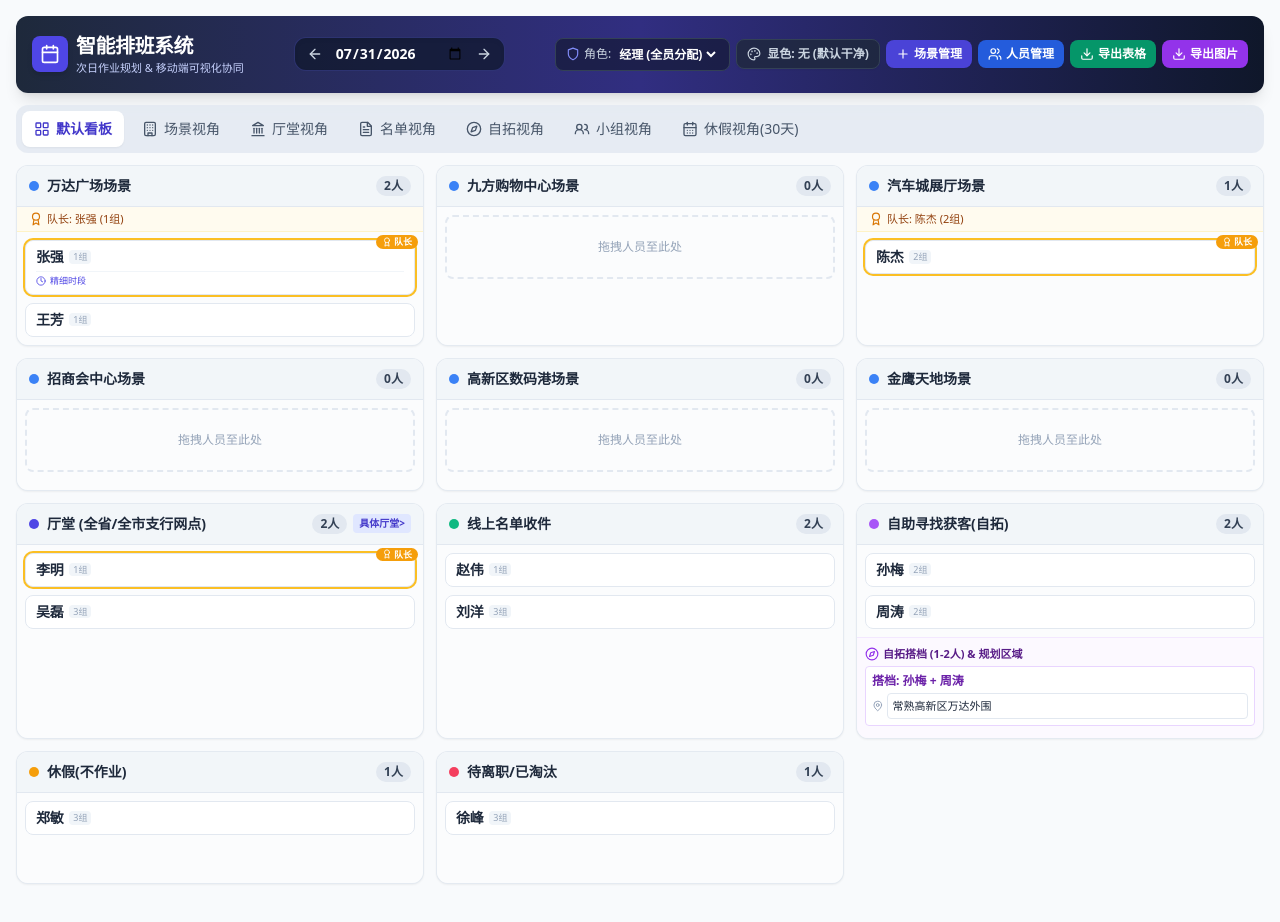
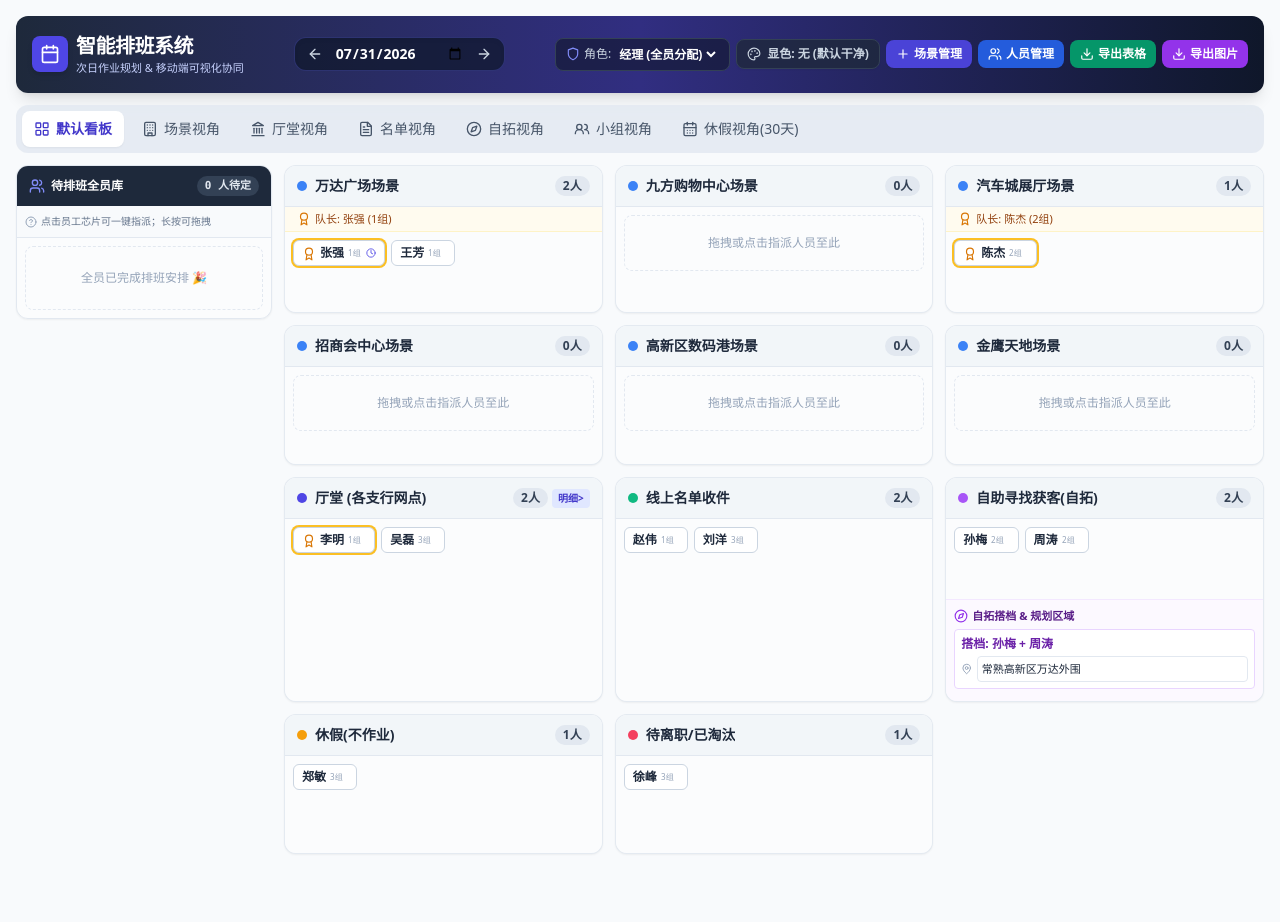
Before and after one commit to lijiayyq-afk/roster-system, a React (Vite) app: page / in a window 1280 px wide. Shown: the top 922 px of the page. Built offline with nearby package versions, Linux system fonts and the light colour scheme.

Commit message:
ux: refactor to micro-chip staff style, add unassigned personnel sidebar pool, and dual drag+click-to-assign experience

```diff
--- a/src/components/BoardView.tsx
+++ b/src/components/BoardView.tsx
@@ -4,7 +4,7 @@ import { AuthUser, ColorHighlightMode, DailySchedule, Direction, Staff } from '.
 import { PersonCard } from './PersonCard';
 import { canEditStaff } from '../models/PermissionModel';
 import { sortStaffWithCaptain } from '../models/StaffModel';
-import { Award, Compass, MapPin } from 'lucide-react';
+import { Award, Compass, MapPin, Users, HelpCircle, ArrowRightLeft } from 'lucide-react';
 
 interface BoardViewProps {
   isDefaultBoardView: boolean;
@@ -39,7 +39,7 @@ export const BoardView: React.FC<BoardViewProps> = ({
       const s = new Sortable(container as HTMLElement, {
         group: 'roster-board',
         animation: 150,
-        touchStartThreshold: 5,
+        touchStartThreshold: 3,
         ghostClass: 'opacity-40',
         onEnd: (evt) => {
           const { item, from, to, oldIndex } = evt;
@@ -71,6 +71,9 @@ export const BoardView: React.FC<BoardViewProps> = ({
       sortables.forEach((s) => s.destroy());
     };
   }, [directions, schedule, authUser, staffList]);
+
+  // 获取未安排/全员库人员 (未设置 directionId 或在未安排池)
+  const unassignedStaffList = staffList.filter((s) => !schedule.assignments[s.id]);
 
   const getStaffForDirection = (dirId: string): Staff[] => {
     const assignedIds = Object.entries(schedule.assignments)
@@ -104,13 +107,60 @@ export const BoardView: React.FC<BoardViewProps> = ({
   }
 
   return (
-    <div id="board-view-export" className="grid grid-cols-1 md:grid-cols-2 lg:grid-cols-3 gap-3">
+    <div id="board-view-export" className="flex flex-col lg:flex-row gap-3 items-start">
+
+      {/* 左侧/顶部【待排班全员人员库】面板 (从此拖拽/点击即可指派到场景) */}
+      <div className="w-full lg:w-64 bg-white rounded-xl border border-slate-200 shadow-sm overflow-hidden flex-shrink-0">
+        <div className="px-3 py-2.5 bg-slate-800 text-white flex items-center justify-between">
+          <div className="flex items-center space-x-1.5 font-bold text-xs">
+            <Users className="w-4 h-4 text-indigo-400" />
+            <span>待排班全员库</span>
+          </div>
+          <span className="text-[11px] bg-slate-700 text-slate-200 font-mono font-bold px-2 py-0.5 rounded-full">
+            {unassignedStaffList.length} 人待定
+          </span>
+        </div>
+
+        <div className="p-2 text-[10px] text-slate-500 bg-slate-50 border-b border-slate-200 flex items-center">
+          <HelpCircle className="w-3 h-3 text-slate-400 mr-1 flex-shrink-0" />
+          <span>点击员工芯片可一键指派；长按可拖拽</span>
+        </div>
+
+        {/* 待排班人员容器 */}
+        <div
+          data-direction-id=""
+          className="drag-container p-2 max-h-48 lg:max-h-[70vh] overflow-y-auto flex flex-wrap gap-1.5 bg-slate-50/50 min-h-[80px]"
+        >
+          {unassignedStaffList.map((staff) => {
+            const canEdit = canEditStaff(authUser, staff);
+            return (
+              <PersonCard
+                key={staff.id}
+                staff={staff}
+                canEdit={canEdit}
+                colorMode={colorMode}
+                slotSchedule={schedule.slotAssignments[staff.id]}
+                onClickCard={onClickStaffCard}
+              />
+            );
+          })}
+
+          {unassignedStaffList.length === 0 && (
+            <div className="w-full h-16 flex items-center justify-center text-slate-400 text-xs text-center border border-dashed border-slate-200 rounded-lg">
+              全员已完成排班安排 🎉
+            </div>
+          )}
+        </div>
+      </div>
+
+      {/* 右侧【各场景/方向看板网格】 */}
+      <div className="flex-1 grid grid-cols-1 md:grid-cols-2 xl:grid-cols-3 gap-3 w-full">
         {displayDirections.map((dir) => {
           const isAggregateBranch = isDefaultBoardView && dir.category === 'branch';
 
           let assignedStaff: Staff[] = [];
           if (isAggregateBranch) {
-          const branchIds = directions.filter(d => d.category === 'branch').map(d => d.id);
+            const branchIds = directions.filter((d) => d.category === 'branch').map((d) => d.id);
             const assignedIds = Object.entries(schedule.assignments)
               .filter(([_, dId]) => branchIds.includes(dId))
               .map(([sId, _]) => sId);
@@ -124,8 +174,9 @@ export const BoardView: React.FC<BoardViewProps> = ({
           return (
             <div
               key={dir.id}
-            className="bg-white rounded-xl border border-slate-200/90 shadow-sm overflow-hidden flex flex-col"
+              className="bg-white rounded-xl border border-slate-200/90 shadow-sm overflow-hidden flex flex-col min-h-[140px]"
             >
+              {/* 方向 Header */}
               <div className="px-3 py-2.5 bg-slate-100/90 border-b border-slate-200 flex items-center justify-between">
                 <div className="flex items-center space-x-2">
                   <span
@@ -143,12 +194,12 @@ export const BoardView: React.FC<BoardViewProps> = ({
                         : 'bg-rose-500'
                     }`}
                   ></span>
-                <h3 className="font-bold text-sm text-slate-800 truncate max-w-[180px]">
-                  {isAggregateBranch ? '厅堂 (全省/全市支行网点)' : dir.name}
+                  <h3 className="font-bold text-sm text-slate-800 truncate max-w-[170px]">
+                    {isAggregateBranch ? '厅堂 (各支行网点)' : dir.name}
                   </h3>
                 </div>
 
-              <div className="flex items-center space-x-1.5">
+                <div className="flex items-center space-x-1">
                   <span className="text-xs bg-slate-200 text-slate-700 font-bold px-2 py-0.5 rounded-full">
                     {assignedStaff.length}人
                   </span>
@@ -156,14 +207,14 @@ export const BoardView: React.FC<BoardViewProps> = ({
                     <button
                       onClick={() => onSwitchToSpecificView('branch')}
                       className="text-[10px] bg-indigo-100 text-indigo-700 px-1.5 py-0.5 rounded font-semibold hover:bg-indigo-200"
-                    title="查看各支行具体分布"
                     >
-                    具体厅堂&gt;
+                      明细&gt;
                     </button>
                   )}
                 </div>
               </div>
 
+              {/* 队长信息 */}
               {captain && !isAggregateBranch && (
                 <div className="px-3 py-1 bg-amber-50/80 text-[11px] text-amber-800 flex items-center border-b border-amber-100">
                   <Award className="w-3.5 h-3.5 text-amber-600 mr-1 flex-shrink-0" />
@@ -171,9 +222,10 @@ export const BoardView: React.FC<BoardViewProps> = ({
                 </div>
               )}
 
+              {/* 场景人员 Drop 容器 (超紧凑横向流动网格排列 flex flex-wrap) */}
               <div
                 data-direction-id={dir.id}
-              className="drag-container p-2 flex-1 min-h-[90px] space-y-2 bg-slate-50/50"
+                className="drag-container p-2 flex-1 min-h-[80px] flex flex-wrap content-start gap-1.5 bg-slate-50/50"
               >
                 {assignedStaff.map((staff) => {
                   const canEdit = canEditStaff(authUser, staff);
@@ -191,17 +243,18 @@ export const BoardView: React.FC<BoardViewProps> = ({
                 })}
 
                 {assignedStaff.length === 0 && (
-                <div className="h-16 flex items-center justify-center border-2 border-dashed border-slate-200 rounded-lg text-slate-400 text-xs">
-                  拖拽人员至此处
+                  <div className="w-full h-14 flex items-center justify-center border border-dashed border-slate-200 rounded-lg text-slate-400 text-xs">
+                    拖拽或点击指派人员至此
                   </div>
                 )}
               </div>
 
+              {/* 自拓方向专属面板 */}
               {dir.category === 'self_explore' && (
                 <div className="p-2 bg-purple-50/60 border-t border-purple-100">
                   <div className="text-[11px] font-bold text-purple-900 flex items-center mb-1">
                     <Compass className="w-3.5 h-3.5 mr-1 text-purple-600" />
-                  自拓搭档 (1-2人) & 规划区域
+                    自拓搭档 & 规划区域
                   </div>
                   {schedule.selfExplorePairs.map((pair) => {
                     const pairStaff = staffList.filter((s) => pair.staffIds.includes(s.id));
@@ -229,5 +282,7 @@ export const BoardView: React.FC<BoardViewProps> = ({
           );
         })}
       </div>
+
+    </div>
   );
 };
--- a/src/components/PersonCard.tsx
+++ b/src/components/PersonCard.tsx
@@ -1,5 +1,5 @@
 import React from 'react';
-import { Award, Lock, Clock, FileText } from 'lucide-react';
+import { Award, Lock, Clock } from 'lucide-react';
 import { ColorHighlightMode, PersonSlotSchedule, Staff } from '../types';
 
 interface PersonCardProps {
@@ -21,97 +21,57 @@ export const PersonCard: React.FC<PersonCardProps> = ({
 }) => {
   const hasCustomSlots = slotSchedule && (slotSchedule.morning || slotSchedule.afternoon || slotSchedule.evening);
 
-  // 根据显色模式获取卡片专属风格
-  const getCardStyle = () => {
+  const getChipStyle = () => {
     if (colorMode === 'experience') {
       switch (staff.experience) {
         case 'expert':
-          return 'bg-amber-50/90 border-amber-300 text-amber-900';
+          return 'bg-amber-100/90 border-amber-300 text-amber-900 hover:bg-amber-200';
         case 'novice':
-          return 'bg-emerald-50/90 border-emerald-300 text-emerald-900';
+          return 'bg-emerald-100/90 border-emerald-300 text-emerald-900 hover:bg-emerald-200';
         default:
-          return 'bg-blue-50/90 border-blue-200 text-blue-900';
+          return 'bg-blue-100/90 border-blue-200 text-blue-900 hover:bg-blue-200';
       }
     } else if (colorMode === 'group') {
-      if (staff.groupId.includes('1')) return 'bg-indigo-50/90 border-indigo-200 text-indigo-900';
-      if (staff.groupId.includes('2')) return 'bg-teal-50/90 border-teal-200 text-teal-900';
-      if (staff.groupId.includes('3')) return 'bg-purple-50/90 border-purple-200 text-purple-900';
-      if (staff.groupId.includes('4')) return 'bg-orange-50/90 border-orange-200 text-orange-900';
-      return 'bg-sky-50/90 border-sky-200 text-sky-900';
+      if (staff.groupId.includes('1')) return 'bg-indigo-100/90 border-indigo-300 text-indigo-900 hover:bg-indigo-200';
+      if (staff.groupId.includes('2')) return 'bg-teal-100/90 border-teal-300 text-teal-900 hover:bg-teal-200';
+      if (staff.groupId.includes('3')) return 'bg-purple-100/90 border-purple-300 text-purple-900 hover:bg-purple-200';
+      if (staff.groupId.includes('4')) return 'bg-orange-100/90 border-orange-300 text-orange-900 hover:bg-orange-200';
+      return 'bg-sky-100/90 border-sky-300 text-sky-900 hover:bg-sky-200';
     }
 
-    // 默认极简风格
-    return 'bg-white border-slate-200 hover:border-indigo-400';
+    return 'bg-white border-slate-300 hover:border-indigo-500 text-slate-800 shadow-2xs';
   };
 
   return (
     <div
       onClick={() => onClickCard(staff)}
       data-id={staff.id}
-      className={`relative px-2.5 py-1.5 rounded-lg border shadow-xs transition-all active:scale-[0.99] cursor-pointer ${
-        !canEdit ? 'opacity-70 bg-slate-100/90 border-slate-200 cursor-not-allowed' : getCardStyle()
-      } ${isCaptain ? 'ring-2 ring-amber-400 border-amber-400 font-medium' : ''}`}
+      className={`inline-flex items-center justify-between px-2 py-1 rounded-md border text-xs font-semibold transition-all active:scale-95 cursor-pointer max-w-full ${
+        !canEdit ? 'opacity-65 bg-slate-100 border-slate-200 cursor-not-allowed' : getChipStyle()
+      } ${isCaptain ? 'ring-2 ring-amber-400 border-amber-400 font-bold bg-amber-50' : ''}`}
     >
-      {/* 队长徽章 (置顶标识) */}
+      <div className="flex items-center space-x-1 truncate">
         {isCaptain && (
-        <div className="absolute -top-1.5 -right-1 bg-amber-500 text-white text-[9px] font-bold px-1.5 py-0.2 rounded-full flex items-center shadow-xs">
-          <Award className="w-2.5 h-2.5 mr-0.5" />
-          <span>队长</span>
-        </div>
+          <span className="text-amber-600 flex-shrink-0" title="队长">
+            <Award className="w-3.5 h-3.5 inline" />
+          </span>
         )}
 
-      {/* 组长只读锁定标志 */}
-      {!canEdit && (
-        <div className="absolute top-1.5 right-1.5 text-slate-400" title="非本组人员，仅可查看">
-          <Lock className="w-3 h-3" />
-        </div>
-      )}
+        <span className="truncate">{staff.name}</span>
 
-      <div className="flex items-center justify-between">
-        <div className="flex items-center space-x-1.5">
-          {/* 姓名 */}
-          <span className="font-bold text-xs md:text-sm text-slate-800 tracking-tight">{staff.name}</span>
-
-          {/* 小组标签 (根据显色模式微调) */}
-          <span className={`text-[9px] px-1 py-0.2 rounded font-normal ${
-            colorMode === 'group'
-              ? 'bg-slate-900/10 font-bold'
-              : 'text-slate-400 bg-slate-100'
-          }`}>
+        <span className="text-[9px] text-slate-400 font-normal scale-90 origin-left">
           {staff.groupId}
         </span>
       </div>
-      </div>
 
-      {/* 显色模式提示 */}
-      {colorMode === 'experience' && (
-        <div className="mt-1 flex items-center justify-between text-[9px]">
-          <span
-            className={`px-1 py-0.2 rounded font-medium ${
-              staff.experience === 'expert'
-                ? 'bg-amber-100 text-amber-800'
-                : staff.experience === 'novice'
-                ? 'bg-emerald-100 text-emerald-800'
-                : 'bg-blue-100 text-blue-800'
-            }`}
-          >
-            {staff.experience === 'expert' ? '高手' : staff.experience === 'novice' ? '新手' : '一般人'}
-          </span>
-          {staff.notes && (
-            <span className="text-slate-400 flex items-center">
-              <FileText className="w-2.5 h-2.5 mr-0.5" /> 备注
+      <div className="flex items-center space-x-0.5 ml-1 flex-shrink-0">
+        {!canEdit && <Lock className="w-2.5 h-2.5 text-slate-400" />}
+        {hasCustomSlots && (
+          <span title="已设精细时段" className="inline-flex items-center">
+            <Clock className="w-2.5 h-2.5 text-indigo-600" />
           </span>
         )}
       </div>
-      )}
-
-      {/* 精细时段指示 */}
-      {hasCustomSlots && (
-        <div className="mt-1 pt-0.5 border-t border-slate-100 flex items-center space-x-1 text-[9px] text-indigo-600 font-medium">
-          <Clock className="w-2.5 h-2.5" />
-          <span>精细时段</span>
-        </div>
-      )}
     </div>
   );
 };
```
Also changed, not shown: src/components/BottomSheet.tsx (+51 -44 lines). Lines whose indentation alone changed are shown as unchanged.
